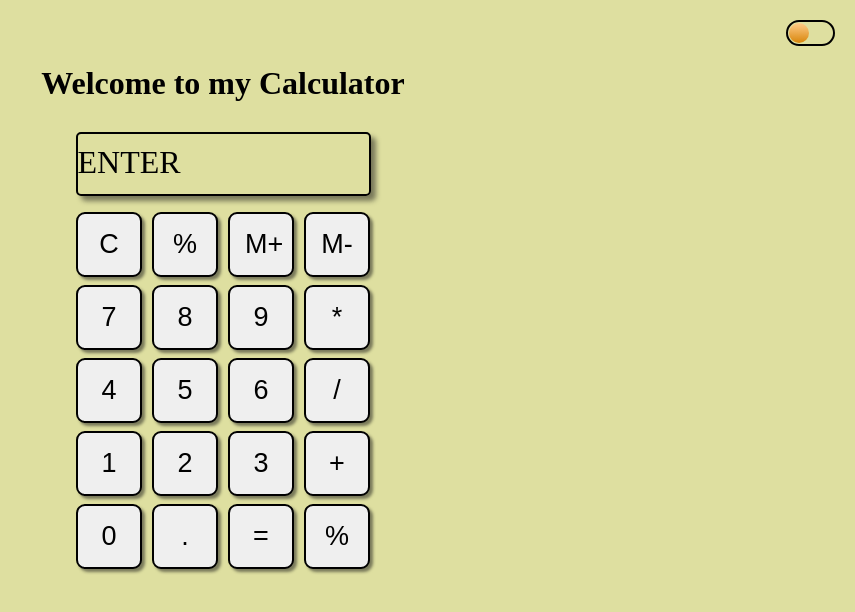
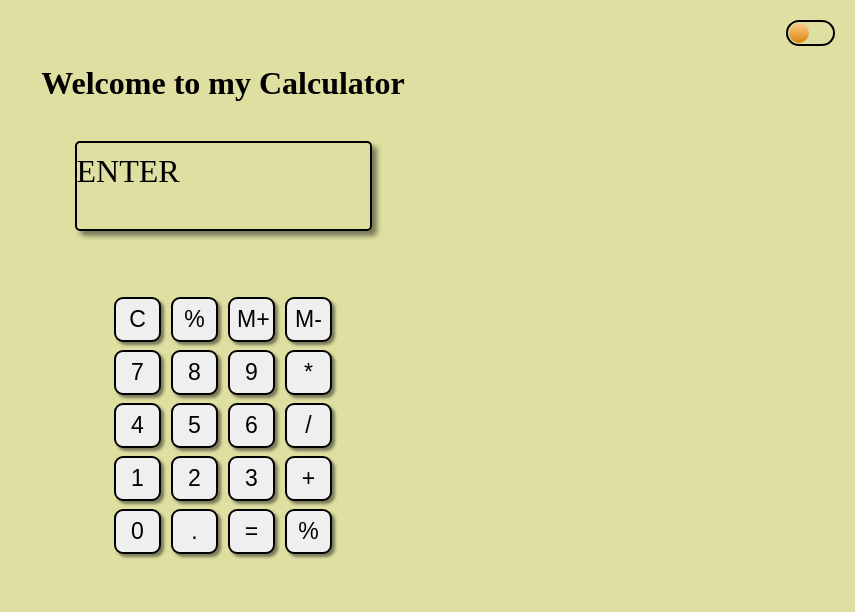
Before and after one commit to bjd-2002/bjd-calculator, a plain HTML site: page index.html in a window 1280 px wide. Shown: the whole page, without its empty margins (425-1280 px from the left). Drawn offline with Linux system fonts and the light colour scheme.

Commit message:
Adjusted the size of buttons and input

```diff
--- a/styles.css
+++ b/styles.css
@@ -6,21 +6,24 @@ body{
     transition : 0.3s;
 }
 .button {
-    padding: 15px;
-    width: 66px;
+    padding: 7px;
+    width: 47px;
     margin: 0 3px;
     border: 2px solid black;
     border-radius: 9px;
     cursor: pointer;
-    font-size: 27px;
+    font-size: 23px;
     box-shadow: 3px 3px 3px #16161680;
 }
 .row{
     margin: 8px;
 }
+.input-row{
+    padding: 9px 0px 50px 0px;
+}
 .row .input {
-    width: 291px;
-    height: 40px;
+    width: 293px;
+    height: 66px;
     font-size: 32px;
     margin: 0px;
     padding: 10px 0px;
```
